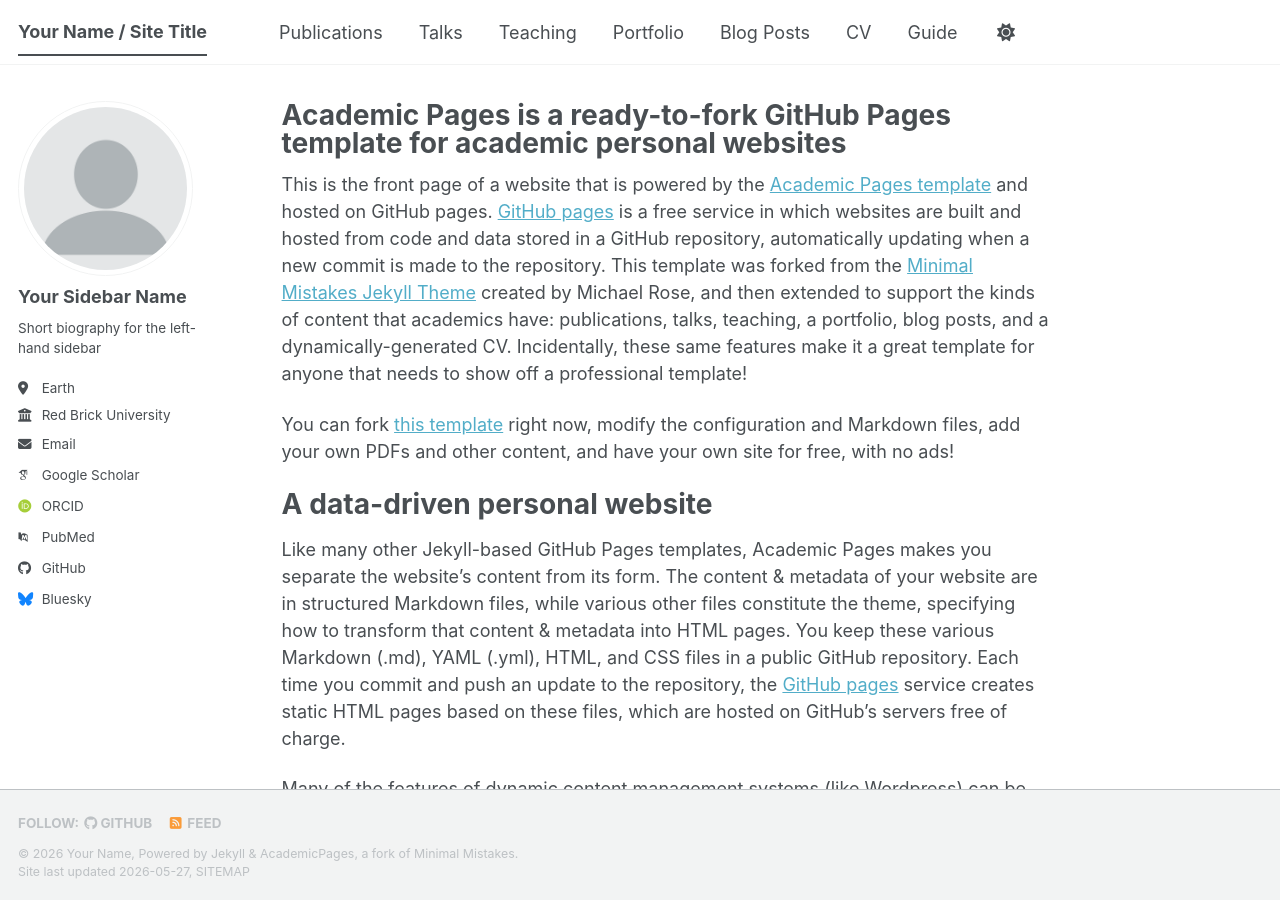
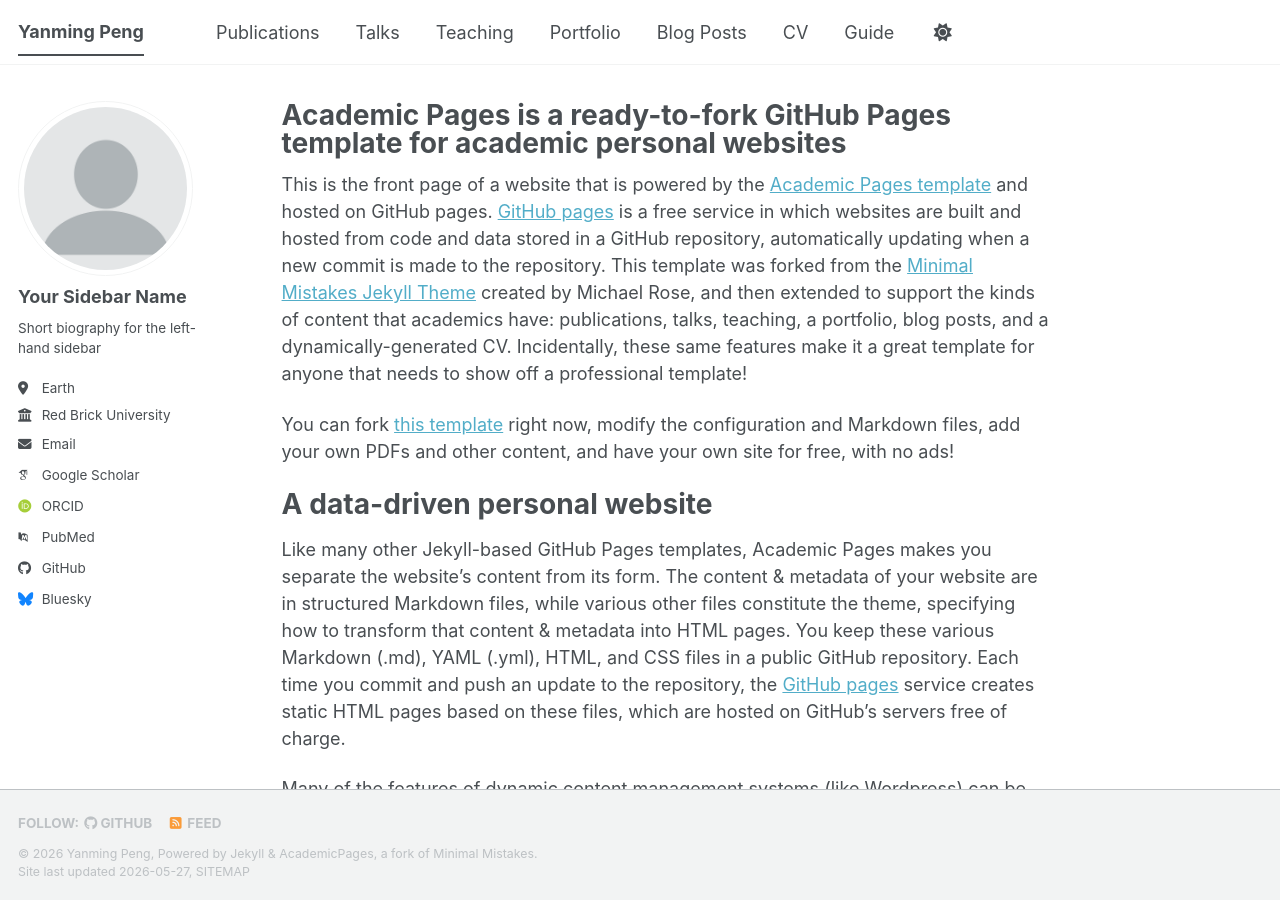
Before and after one commit to pym666/pym666.github.io, a Jekyll site: the page built from _pages/about.md, in a window 1280 px wide and 900 px high. Built offline with Jekyll 4.4.1, drawn with Linux system fonts in a browser that asks for light colours; some web fonts are replaced; a script bundle is joined from its source files by our own code; library files that are not in the unit come from our copies.

Commit message:
Update _config.yml

```diff
--- a/_config.yml
+++ b/_config.yml
@@ -9,9 +9,9 @@
 # Basic Site Settings
 locale                   : "en-US"
 site_theme               : "default" # The available themes options are "default", "air", "sunrise", "mint", "dirt" and "contrast"
-title                    : "Your Name / Site Title"
+title                    : "Yanming Peng"
 title_separator          : "-"
-name                     : &name "Your Name"
+name                     : &name "Yanming Peng"
 description              : &description "Your Name's academic portfolio"   # Update this with a general description of your site, this is the default if not overridden by a page
 url                      : https://pym666.github.io # The base hostname & protocol for your site e.g. "https://[your GitHub username].github.io",
                                                            # or if you already have some other page hosted on Github then use "https://[your GitHub username].github.io/[Your Repo Name]"
```
